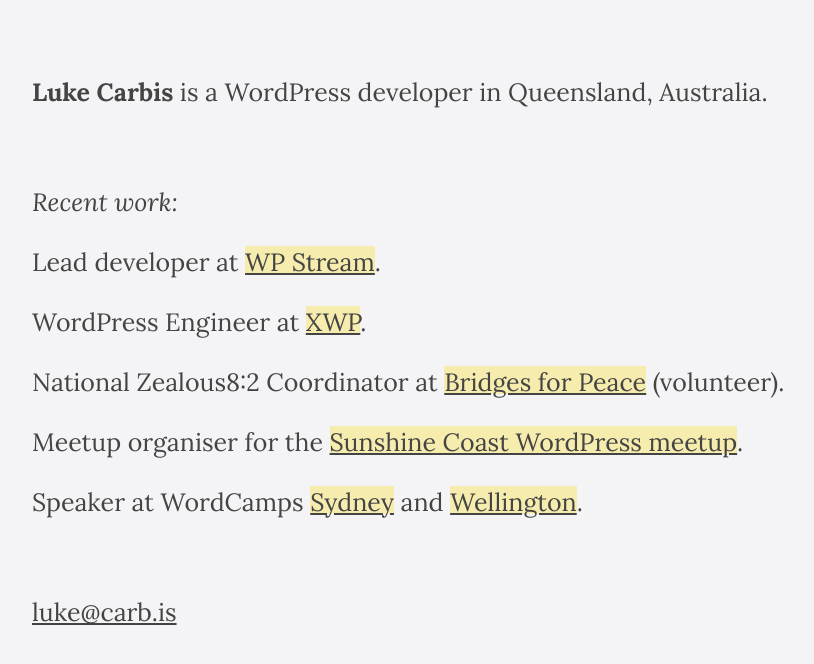
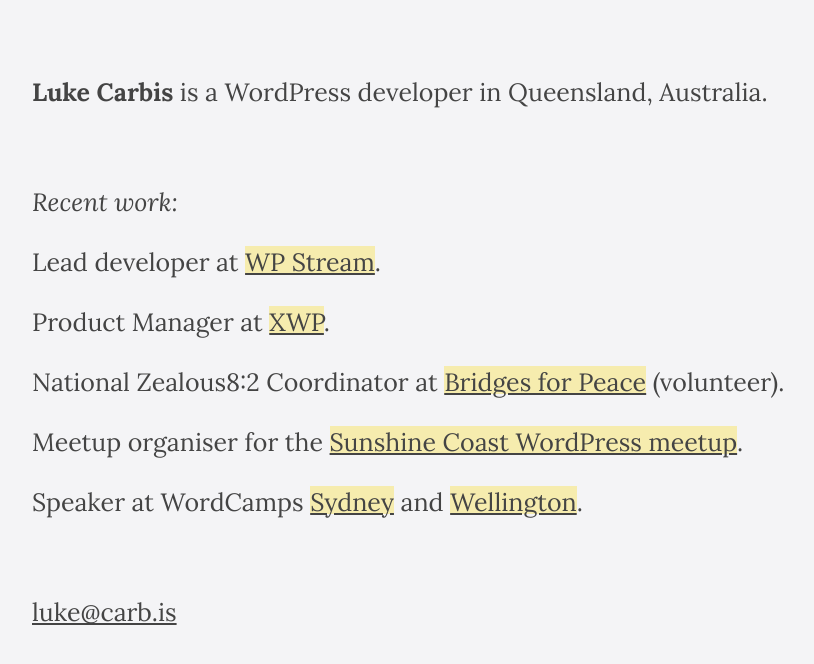
Before and after one commit to lukecarbis/old-carb.is, a Jekyll site: the page built from index.html, in a window 1280 px wide. Shown: the top 664 px of the page, without its empty margins (128-942 px from the left). Built offline with Jekyll 4.4.1, drawn with Linux system fonts in a browser that asks for light colours.

Commit message:
Update XWP position description

```diff
--- a/_config.yml
+++ b/_config.yml
@@ -10,7 +10,7 @@
 
 work:
   - "Lead developer at [WP Stream](https://wp-stream.com)."
-  - "WordPress Engineer at [XWP](http://xwp.co)."
+  - "Product Manager at [XWP](http://xwp.co)."
   - "National Zealous8:2 Coordinator at [Bridges for Peace](http://bridgesforpeace.com) (volunteer)."
   - "Meetup organiser for the [Sunshine Coast WordPress meetup](http://wpsc.co)."
   - "Speaker at WordCamps [Sydney](http://sydney.wordcamp.org/2014/) and [Wellington](http://wellington.wordcamp.org/2014/)."
```
